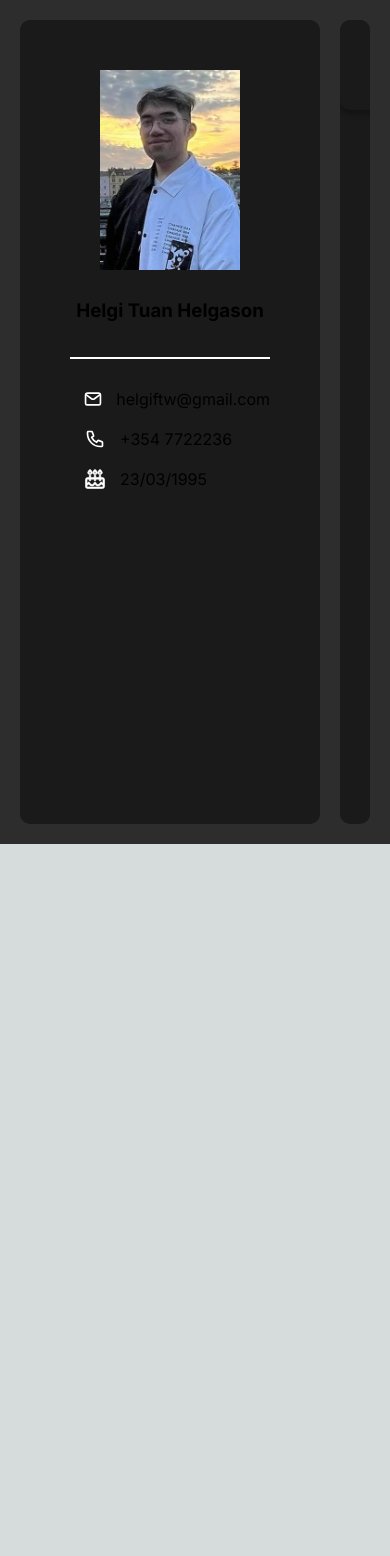
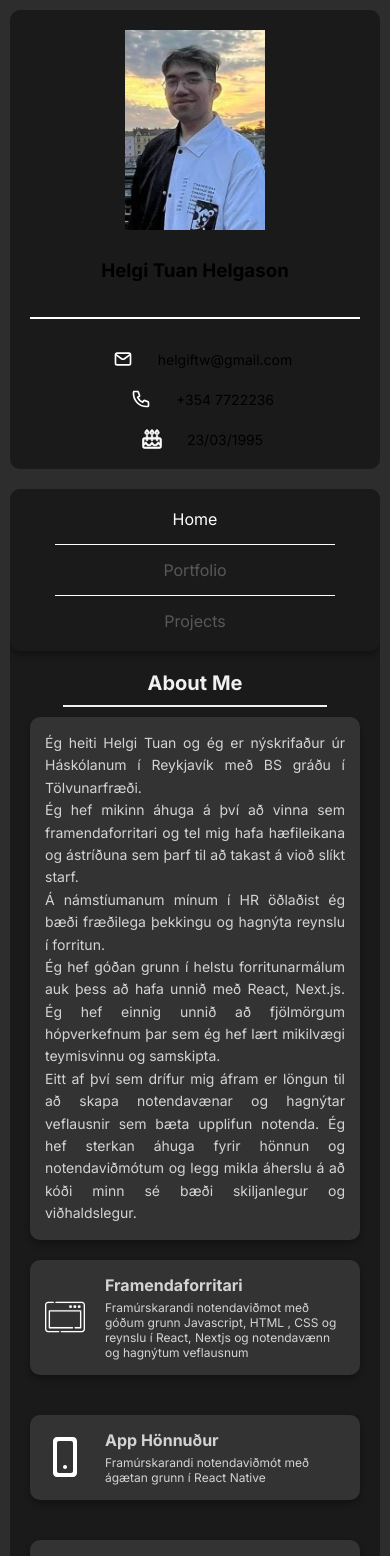
Before and after one commit to helgituan/Pages, a Next.js app: page / in a window 390 px wide. Shown: the top 1556 px of the page. Before the commit the page ends 844 px from the top, so only its background shows below. Built offline with nearby package versions, Linux system fonts and the light colour scheme.

Commit message:
mobile friendly test

```diff
--- a/app/page.tsx
+++ b/app/page.tsx
@@ -15,10 +15,15 @@ interface LinkProps {
 
 const OverviewDiv = styled.div`
   background-color: #2d2d2d;
-  height: 100vh;
+  min-height: 100vh;
   display: flex;
   flex-direction: row;
   padding: 20px;
+
+  @media (max-width: 768px) {
+    flex-direction: column;
+    padding: 10px;
+  }
 `;
 
 const Header = styled.div`
@@ -33,6 +38,11 @@ const Header = styled.div`
   display: flex;
   justify-content: space-around;
   align-items: center;
+
+  @media (max-width: 768px) {
+    flex-direction: column;
+    padding: 10px;
+  }
 `;
 
 const Link = styled.a<LinkProps>`
@@ -49,6 +59,10 @@ const Link = styled.a<LinkProps>`
   &:hover {
     background-color: ${(props) => (props.disabled ? "initial" : "#333")};
   }
+
+  @media (max-width: 768px) {
+    padding: 10px 15px;
+  }
 `;
 
 const Divider = styled.div`
@@ -56,6 +70,12 @@ const Divider = styled.div`
   width: 1px;
   background-color: #fff;
   margin: 0 10px;
+
+  @media (max-width: 768px) {
+    width: 80%;
+    height: 1px;
+    margin: 5px 0;
+  }
 `;
 
 const MainDiv = styled.div`
@@ -66,7 +86,12 @@ const MainDiv = styled.div`
   padding: 0;
   border-radius: 10px;
   margin-left: 20px;
-  flex: 1; /* Allows MainDiv to take the remaining space */
+  flex: 1;
+
+  @media (max-width: 768px) {
+    margin-left: 0;
+    margin-top: 20px;
+  }
 `;
 
 const AboutMe = styled.div`
@@ -76,20 +101,27 @@ const AboutMe = styled.div`
   background-color: #1a1a1a;
   padding: 50px;
   border-radius: 10px;
-  width: 300px; /* Optional: Sets a fixed width for AboutMe */
+  width: 300px;
+
+  @media (max-width: 768px) {
+    width: 100%;
+    padding: 20px;
+  }
 `;
 
 const Name = styled.h3`
   margin: 25px 0 25px 0;
 `;
+
 const PictureDiv = styled.div`
   margin: 10px;
   border-radius: 10px;
 `;
+
 const Line = styled.hr`
   width: 100%;
   border: 1px solid white;
-  margin: 10px 0; /* Adjust spacing as needed */
+  margin: 10px 0;
 `;
 
 const AboutMeUnderline = styled.div`
@@ -97,11 +129,25 @@ const AboutMeUnderline = styled.div`
   margin-top: 20px;
   display: flex;
   flex-direction: row;
-  align-items: center; /* Aligns items in the center vertically */
+  align-items: center;
+
+  @media (max-width: 768px) {
+    justify-content: center;
+    text-align: center;
+
+    p {
+      margin-left: 10px;
+      font-size: 14px;
+    }
+  }
 `;
 
 const MainContent = styled.div`
   padding: 50px;
+
+  @media (max-width: 768px) {
+    padding: 20px;
+  }
 `;
 
 const ContentDiv = styled.div`
@@ -109,6 +155,11 @@ const ContentDiv = styled.div`
   display: flex;
   gap: 10px;
   justify-content: center;
+
+  @media (max-width: 768px) {
+    flex-direction: column;
+    gap: 20px;
+  }
 `;
 
 const AboutMeTitle = styled.h3`
@@ -127,6 +178,13 @@ const AboutMeTitle = styled.h3`
     background-color: #f0f0f0;
     margin: 10px auto 0;
   }
+
+  @media (max-width: 768px) {
+    font-size: 20px;
+    &::after {
+      width: 80%;
+    }
+  }
 `;
 
 const AboutMeText = styled.p`
@@ -140,6 +198,11 @@ const AboutMeText = styled.p`
   background-color: #333;
   border-radius: 10px;
   box-shadow: 0px 4px 6px rgba(0, 0, 0, 0.3);
+
+  @media (max-width: 768px) {
+    font-size: 14px;
+    padding: 15px;
+  }
 `;
 
 const ContentContainer = styled.div`
@@ -153,16 +216,27 @@ const ContentContainer = styled.div`
   gap: 20px;
   background-color: #333;
   box-shadow: 0px 4px 6px rgba(0, 0, 0, 0.3);
+
+  @media (max-width: 768px) {
+    width: 100%;
+    padding: 15px;
+  }
 `;
 
 const Logo = styled.div`
   width: 50px;
   height: 50px;
+
   img {
     width: 100%;
     height: 100%;
     object-fit: cover;
     border-radius: 5px;
+  }
+
+  @media (max-width: 768px) {
+    width: 40px;
+    height: 40px;
   }
 `;
 
@@ -171,7 +245,11 @@ const TitleAndText = styled.div`
   flex-direction: column;
   flex: 1;
   align-items: flex-start;
-  justify-content: center; /* Ensures title is centered vertically */
+  justify-content: center;
+
+  @media (max-width: 768px) {
+    align-items: flex-start;
+  }
 `;
 
 const Title = styled.h4`
@@ -179,12 +257,20 @@ const Title = styled.h4`
   font-weight: bold;
   color: #d3d3d3;
   margin: 0 0 5px 0;
+
+  @media (max-width: 768px) {
+    font-size: 16px;
+  }
 `;
 
 const SmallText = styled.p`
   font-size: 14px;
   color: #d3d3d3;
   margin: 0;
+
+  @media (max-width: 768px) {
+    font-size: 12px;
+  }
 `;
 const Page = () => {
   return (
```
